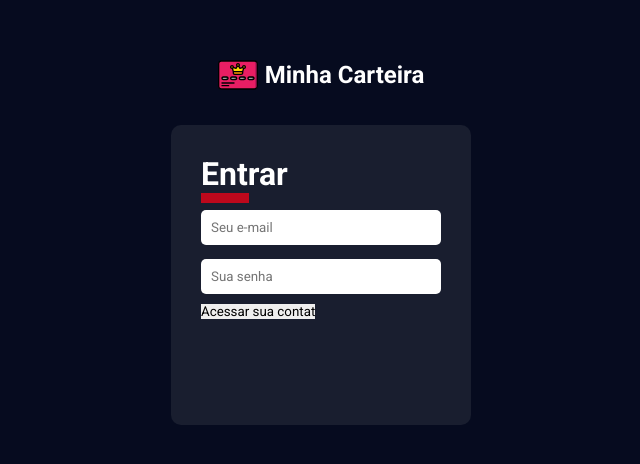
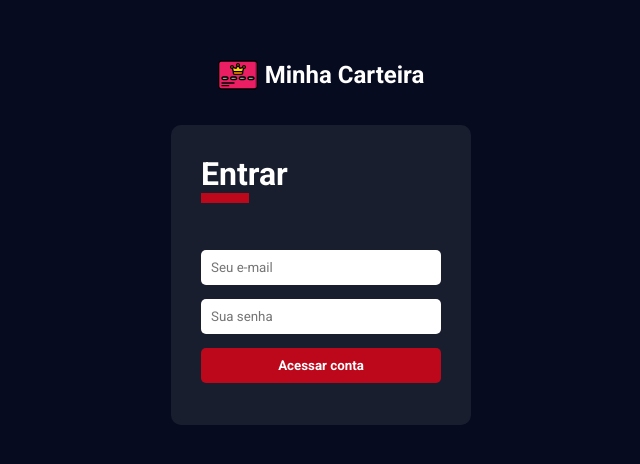
Before and after one commit to alangeek/TypeScript_Budget_React, a React (Create React App) app: page / in a window 1280 px wide. Shown: the part 160-624 px from the top of the page, without its empty margins (319-959 px from the left). Built offline with nearby package versions, Linux system fonts and the light colour scheme.

Commit message:
Component Button

```diff
--- /dev/null
+++ b/src/components/Button/index.tsx
@@ -0,0 +1,13 @@
+import React, { ButtonHTMLAttributes } from 'react';
+
+import { Container } from './styles';
+
+type IButtonProps = ButtonHTMLAttributes<HTMLButtonElement>;
+
+const Button: React.FC<IButtonProps> = ({ children, ...rest }) =>  (
+    <Container {...rest } >
+      {children}
+    </Container>
+  );
+
+export default Button;
--- /dev/null
+++ b/src/components/Button/styles.ts
@@ -0,0 +1,20 @@
+import styled from 'styled-components';
+
+export const Container = styled.button`
+  width: 100%;
+
+  margin: 7px 0;
+  padding: 10px;
+
+  border-radius: 5px;
+
+  font-weight: bold;
+  color: ${props => props.theme.colors.white};
+  background-color: ${props => props.theme.colors.warning};
+
+  transition: opacity .3s;
+
+  &:hover {
+    opacity: .7;
+  }
+`;
--- a/src/pages/Signin/index.tsx
+++ b/src/pages/Signin/index.tsx
@@ -3,6 +3,7 @@
 import logoImg from '../../assets/logo.svg';
 
 import Input from '../../components/Input';
+import Button from '../../components/Button';
 
 import { Container, Logo, Form, FormTitle } from './styles';
 
@@ -28,7 +29,7 @@
             required
           />
 
-          <button type="submit">Acessar sua contat</button>
+          <Button type="submit">Acessar conta</Button>
         </Form>
       </Container>
     );
--- a/src/pages/Signin/styles.ts
+++ b/src/pages/Signin/styles.ts
@@ -40,6 +40,8 @@
 `;
 
 export const FormTitle = styled.h1`
+  margin-bottom: 40px;
+
   color: ${props => props.theme.colors.white};
 
   &:after {
```
Also changed, not shown: 1 other file (tests, documents, lock files or other folders).
